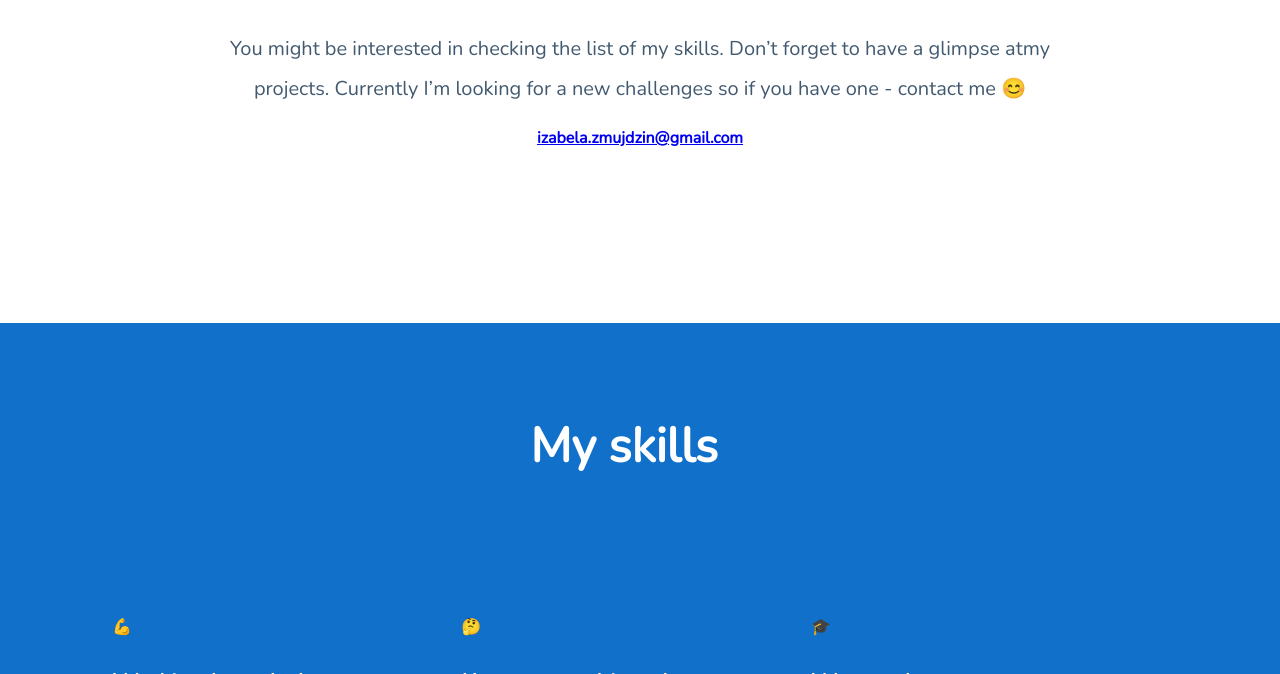
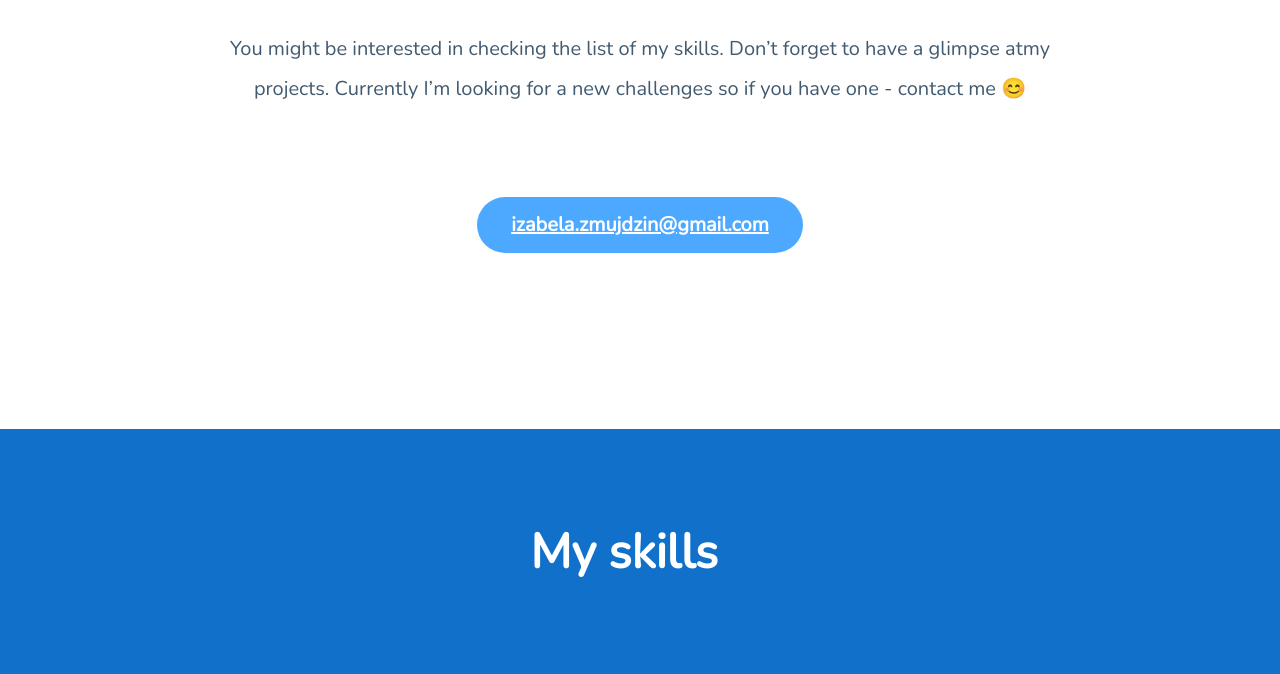
Before and after one commit to izabelazmujdzin/izabelazmujdzin.github.io, a website built with webpack: page src/pages/index.html in a window 1280 px wide. Shown: the part 426-1100 px from the top of the page. Built offline with nearby package versions, Linux system fonts and the light colour scheme.

Commit message:
style mail

```diff
--- a/src/scss/aboutMe.scss
+++ b/src/scss/aboutMe.scss
@@ -4,12 +4,12 @@
   display: flex;
   flex-direction: column;
   text-align: center;
+  align-items: center;
   margin: 80px 229px 229px;
   margin-bottom: 176px;
   &_picture {
     display: flex;
     align-items: center;
-
     height: 228px;
   }
   &_picture-img {
@@ -54,3 +54,19 @@
     padding-top: 24px;
   }
 }
+
+.mail {
+  display: flex;
+  flex-direction: row;
+  align-items: center;
+  justify-content: center;
+  color: white;
+  background: #4da8ff;
+  border-radius: 64px;
+  font-size: 20px;
+  line-height: 40px;
+  padding: 4px 24px 4px 24px;
+  width: 278px;
+  height: 48px;
+  margin-top: 68px;
+}
```
